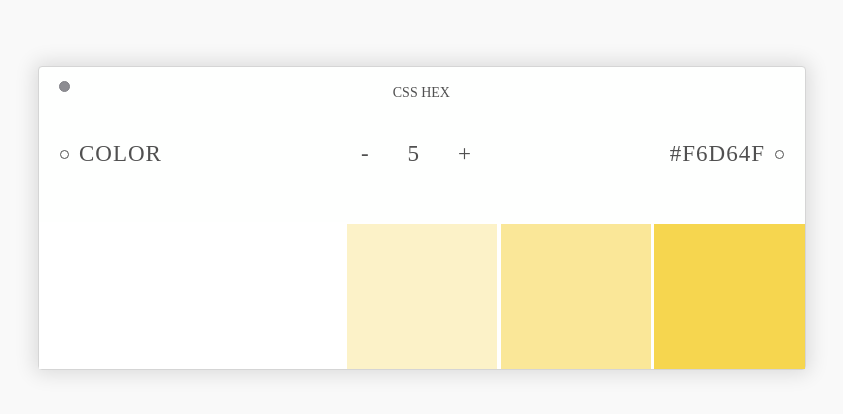
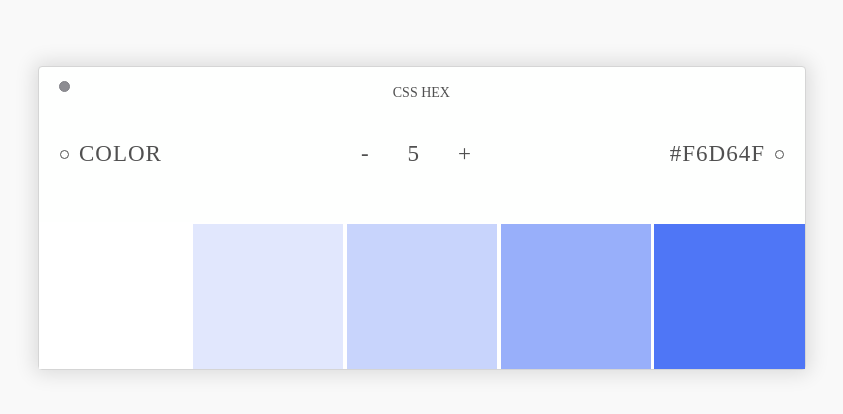
Before and after one commit to Romain-Grandjean/sass-mixin, a website: page src/index.html in a window 1280 px wide. Shown: the part 182-596 px from the top of the page, without its empty margins (218-1061 px from the left). Drawn offline with nearby package versions, Linux system fonts and the light colour scheme; files that its build step writes are made by us from their sources; a web font is replaced by a local one.

Commit message:
version 1.05

```diff
--- a/src/scss/_app.scss
+++ b/src/scss/_app.scss
@@ -135,9 +135,9 @@
   }
 
   #square02 {
-    background-color: lighten($main-color-square, 40%);
+    background-color: lighten($main-color-square, 30%);
   }
 
   #square01 {
-    background-color: lighten($main-color-square, 60%);
+    background-color: lighten($main-color-square, 40%);
   }
--- a/src/scss/_var.scss
+++ b/src/scss/_var.scss
@@ -7,4 +7,4 @@ $square-heigth: $app-width / 5.293181818195753;
 // Colors
 
 $color-text: #505050;
-$main-color-square: #F6D64F;
+$main-color-square: rgb(79, 118, 246);
```
